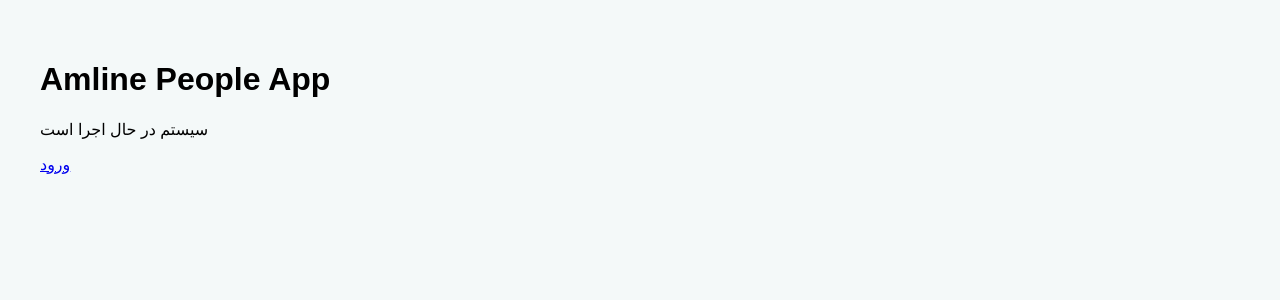
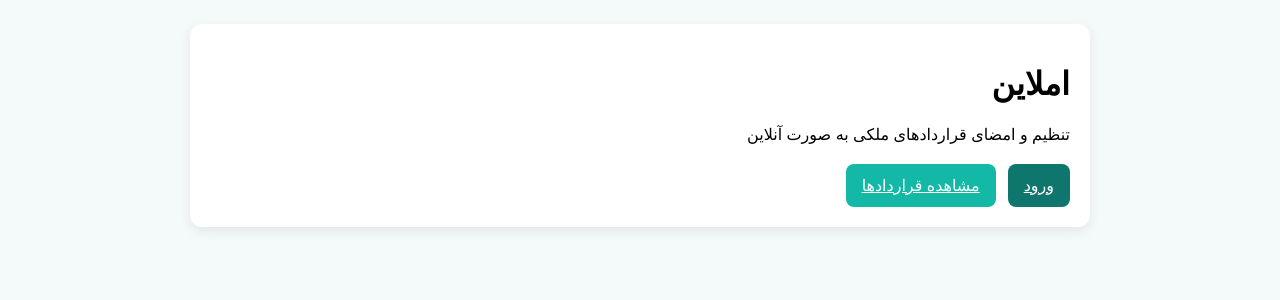
Before and after one commit to m-khonyagar/amline-platform, a Next.js app in the folder next-gen/apps/people/: page / in a window 1280 px wide. Shown: the top 300 px of the page. Built offline with nearby package versions, Linux system fonts and the light colour scheme.

Commit message:
ui: improve people homepage

```diff
--- a/next-gen/apps/people/pages/index.tsx
+++ b/next-gen/apps/people/pages/index.tsx
@@ -1,9 +1,15 @@
 export default function Home() {
   return (
-    <div style={{ padding: 40, fontFamily: 'sans-serif' }}>
-      <h1>Amline People App</h1>
-      <p>سیستم در حال اجرا است</p>
-      <a href="/login">ورود</a>
+    <div className="container" dir="rtl">
+      <div className="card">
+        <h1>املاین</h1>
+        <p>تنظیم و امضای قراردادهای ملکی به صورت آنلاین</p>
+
+        <div style={{ display: 'flex', gap: 12, marginTop: 20 }}>
+          <a href="/login" className="button">ورود</a>
+          <a href="/contracts" className="button" style={{ background: '#14B8A6' }}>مشاهده قراردادها</a>
+        </div>
+      </div>
     </div>
   )
 }
```
